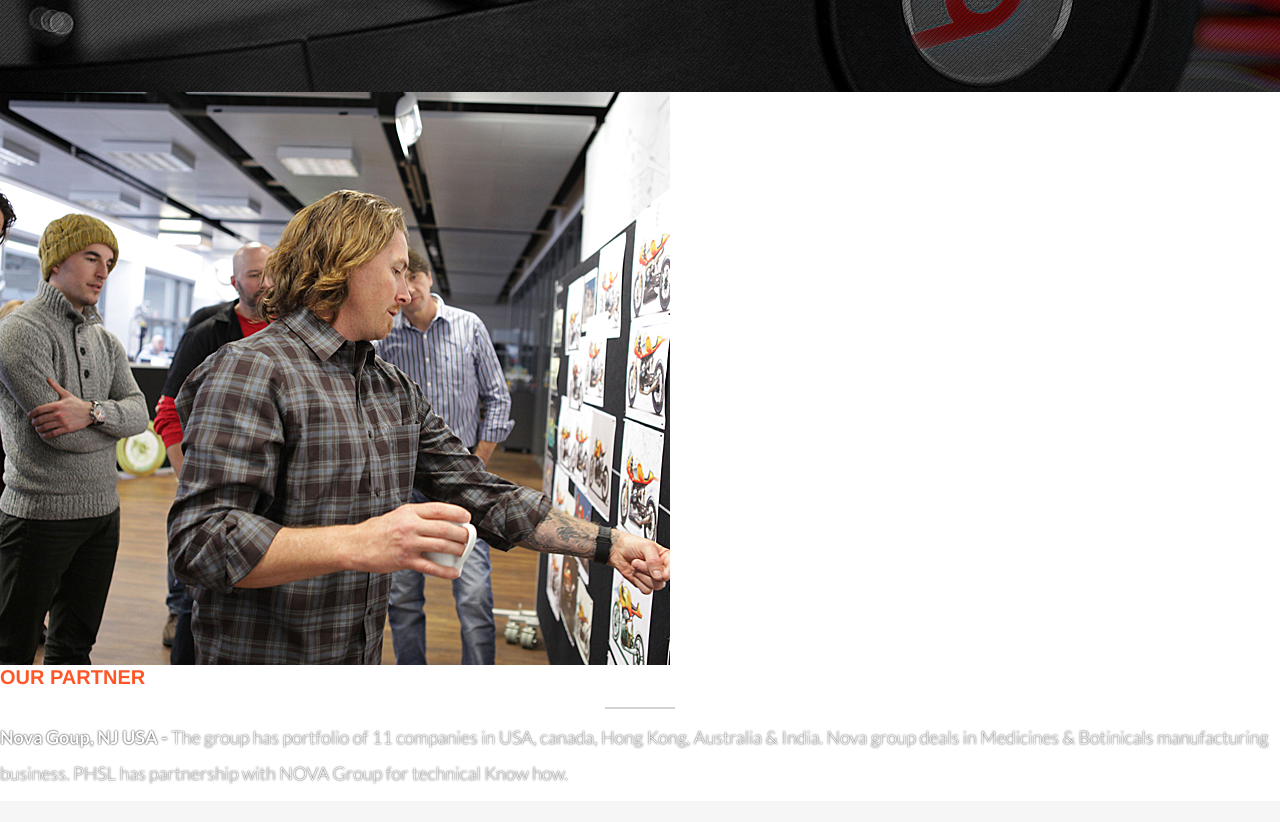
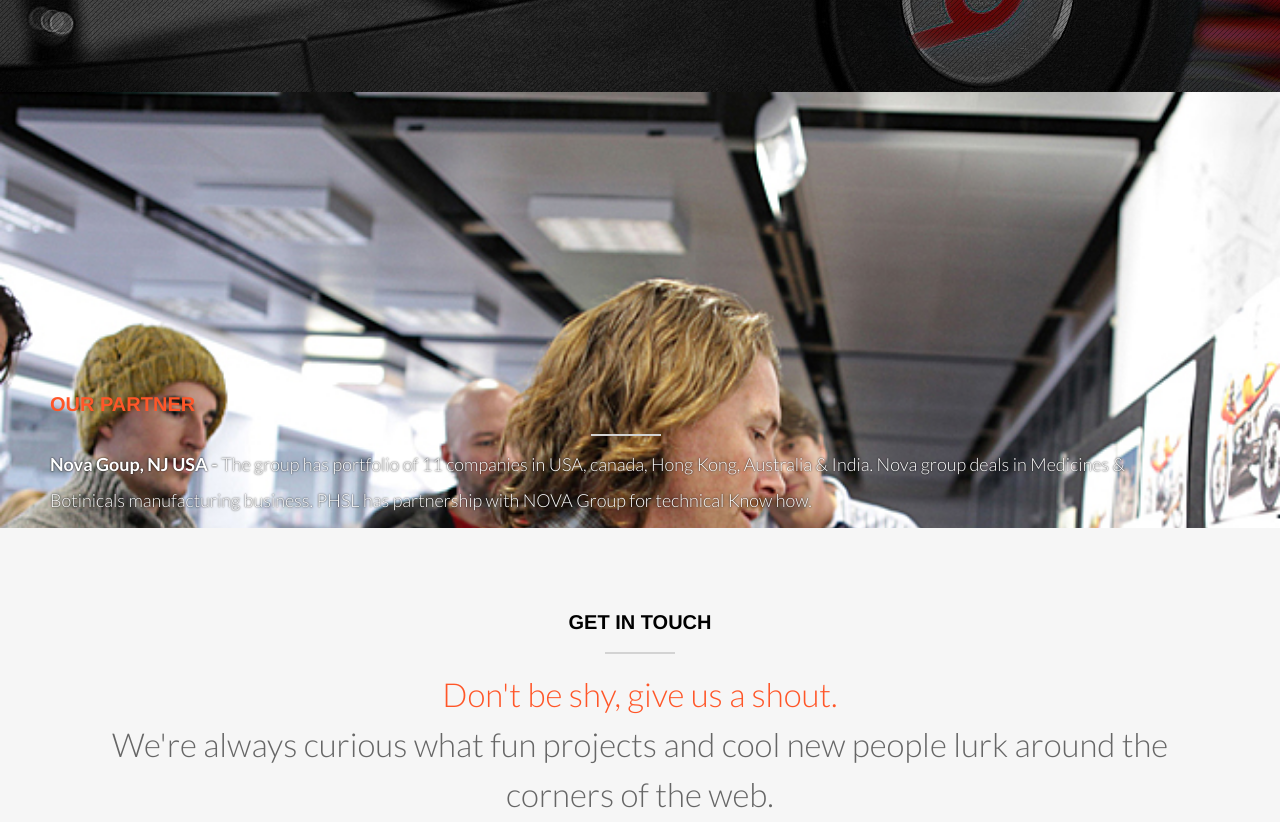
Before and after one commit to IOSD/PearlHsl-Website, a plain HTML site: page index2c.html in a window 1280 px wide. Shown: the part 2781-3603 px from the top of the page. Drawn offline with nearby package versions, Linux system fonts and the light colour scheme; some packages are replaced by stand-ins of ours.

Commit message:
More CSS style

```diff
--- a/assets/css/main.css
+++ b/assets/css/main.css
@@ -3420,3 +3420,16 @@ footer .text-right {
     background-repeat:no-repeat;
     background-position:center;
 }
+
+#partners_image{
+	width: 100%;
+	height: 300px;
+}
+#partners_image>img{
+	width: 100%;
+	overflow: hidden;
+}
+#partners_about{
+	width:90%;
+	margin-left: 50px;
+}
```
